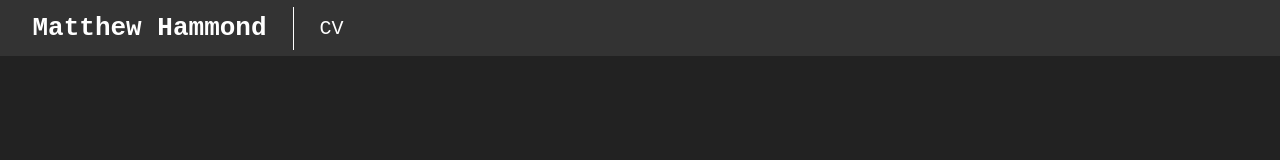
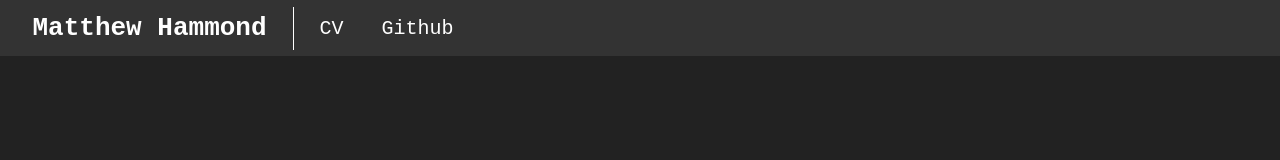
Before and after one commit to FrozenDude101/mammond.com, a plain HTML site: page source/index.html in a window 1280 px wide. Drawn offline with Linux system fonts and the light colour scheme.

Commit message:
Add github link

```diff
--- a/source/index.html
+++ b/source/index.html
@@ -13,6 +13,7 @@
             <a class="name" href="index.html">Matthew Hammond</a>
             <span class="links">
                 <a href="resources/Matthew-Hammond-CV.pdf">CV</a>
+                <a href="https://github.com/frozendude101">Github</a>
             </span>
         </header>
     </body>
--- a/source/styles/header.css
+++ b/source/styles/header.css
@@ -22,12 +22,12 @@
 
 .links {
     flex-grow: 1;
-    gap: 0;
+    padding: 0 1rem;
     font-size: x-large;
     white-space: 0;
 }
 .links > * {
-    padding: 0rem 2rem;
+    padding: 0 1rem;
 }
 .links > *:hover {
     color: orange;
```
